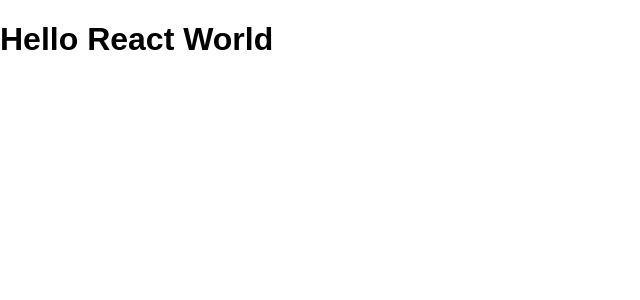
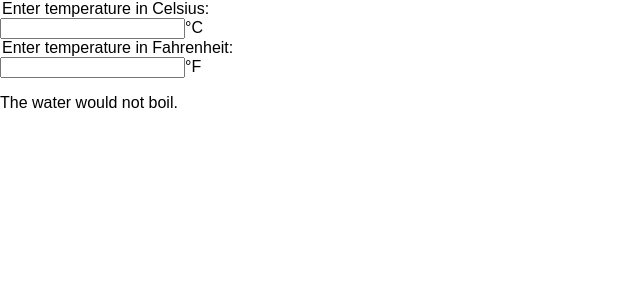
Before and after one commit to JiajunChou/React, a React (Create React App) app in the folder react-week1/: page / in a window 1280 px wide. Shown: the top 300 px of the page, without its empty margins (0-640 px from the left). Built offline with nearby package versions, Linux system fonts and the light colour scheme.

Commit message:
<Record>Lifting State Up: Temperature Calculator temperature can't not sync with two input tag

```diff
--- a/react-week1/src/LiftingStateUp.js
+++ b/react-week1/src/LiftingStateUp.js
@@ -1,21 +1,21 @@
 import React, { Component } from 'react';
 
-var BoilingVerdict = function(props){
+const BoilingVerdict = function(props){
     if( (props.type === "Celsius" && props.WaterTemperacture >= 100) || (props.type === "Fahrenheit" && props.WaterTemperacture >= 212)){
         return <p>The water would boil.</p>;
     }
     return <p>The water would not boil.</p>
 }
 
-var FahrenheitToCelsius = function(props){
-    return (props.Temperature - 32) * 5/9;
+const FahrenheitToCelsius = function(fah){
+    return (fah - 32) * 5/9;
 }
 
-var CelsiusToFahrenheit = function(props){
-    return (props.Tempera * 9/5) + 32;
+const CelsiusToFahrenheit = function(cel){
+    return (cel * 9/5) + 32;
 }
 
-var Convertor = function(temperature, Convert){
+const Convertor = function(temperature, Convert){
     if(Number.isNaN(temperature)) return "";
     const result = Convert(parseFloat(temperature));
     return Math.round(result).toString();
@@ -24,38 +24,51 @@ var Convertor = function(temperature, Convert){
 class TemperatureInput extends Component{
     constructor(props){
         super(props);
-        this.state = {
-            Temperature: "",
-        };
     }
 
     handleChange = (e) => {
-        this.setState({Temperature: e.target.value});
+        this.props.onTemperatureChange(e.target.value);
     }
 
     render(){
+        const scaleName={
+            C: "Celsius",
+            F: "Fahrenheit"
+        }
+        const temperature = this.props.Temperature;
+        const TemType = this.props.TempType;
         return(
             <div>
-                <legend>Enter temperature in {this.props.TempType}: </legend>
-                <input name={this.props.TempType} type="text" value={this.state.Temperature} onChange={this.handleChange} />
-                <BoilingVerdict type={this.props.TempType} WaterTemperacture = {this.state.Temperature} />
+                <legend>Enter temperature in {scaleName[TemType]}: </legend>
+                <input name={TemType} type="text" value={temperature} onChange={this.handleChange} />&deg;{TemType}
             </div>
         )
     }
 }
 
-const scaleName = {
-    c: "Celsius",
-    f: "Fahrenheit"
-};
 
 class Calculator extends Component{
+    constructor(props){
+        super(props);
+        this.state={ scale:'C',temperature: ''};
+    }
+
+    handleCelsiusChange = (temperature) =>{
+        this.setState({scale: 'C', temperature});
+    }
+
+    handleFahrenheitChange = (temperature) => {
+        this.setState({scale: 'F', temperature});
+    }
 
     render(){
+        const celsius = this.state.scale === 'F' ? Convertor(this.state.temperature, FahrenheitToCelsius) : this.state.temperature;
+        const fahrenheit = this.state.scale === 'C' ? Convertor(this.state.temperature, CelsiusToFahrenheit) : this.state.temperature;
         return(
             <div>
-                <TemperatureInput TempType={scaleName.c} />
-                <TemperatureInput TempType={scaleName.f} />
+                <TemperatureInput TempType="C" temperature={celsius} onTemperatureChange={this.handleCelsiusChange}/>
+                <TemperatureInput TempType="F" temperature={fahrenheit} onTemperatureChange={this.handleFahrenheitChange} />
+                <BoilingVerdict type={this.state.scale} WaterTemperacture = {this.state.temperature} />
             </div>
         )
     }
--- a/react-week1/src/index.js
+++ b/react-week1/src/index.js
@@ -4,14 +4,10 @@ import './index.css';
 // import App from './App';
 // import './LogginForm.css';
 // import LoggingForm from './LogginForm';
-// import Calculator  from './LiftingStateUp';
+import Calculator  from './LiftingStateUp';
 import registerServiceWorker from './registerServiceWorker';
 
 registerServiceWorker();
 // ReactDOM.render(<App />, document.getElementById('root'));
-ReactDOM.render(
-    <h1>Hello React World</h1>,
-    document.getElementById('Hello_World')
-);
 // ReactDOM.render(<LoggingForm />, document.getElementById('Loggin') );
-// ReactDOM.render(<Calculator  />, document.getElementById('LiftingStateUp'));
+ReactDOM.render(<Calculator  />, document.getElementById('LiftingStateUp'));
```
